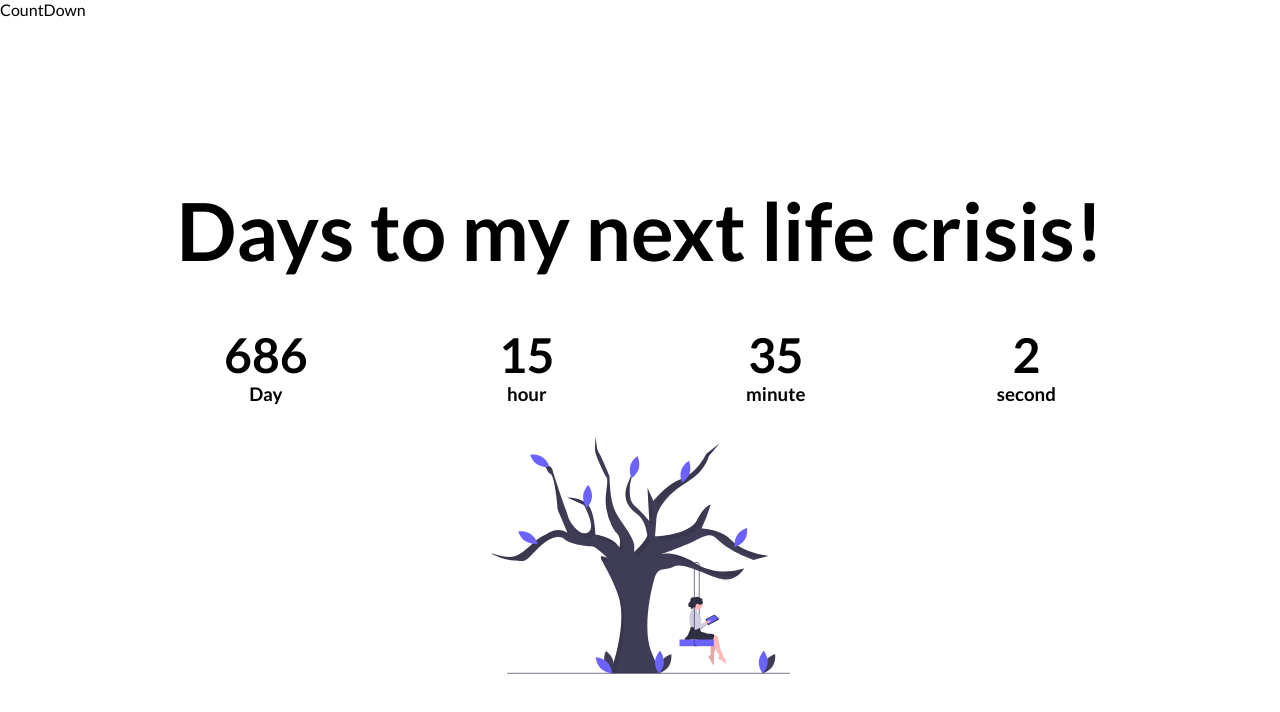
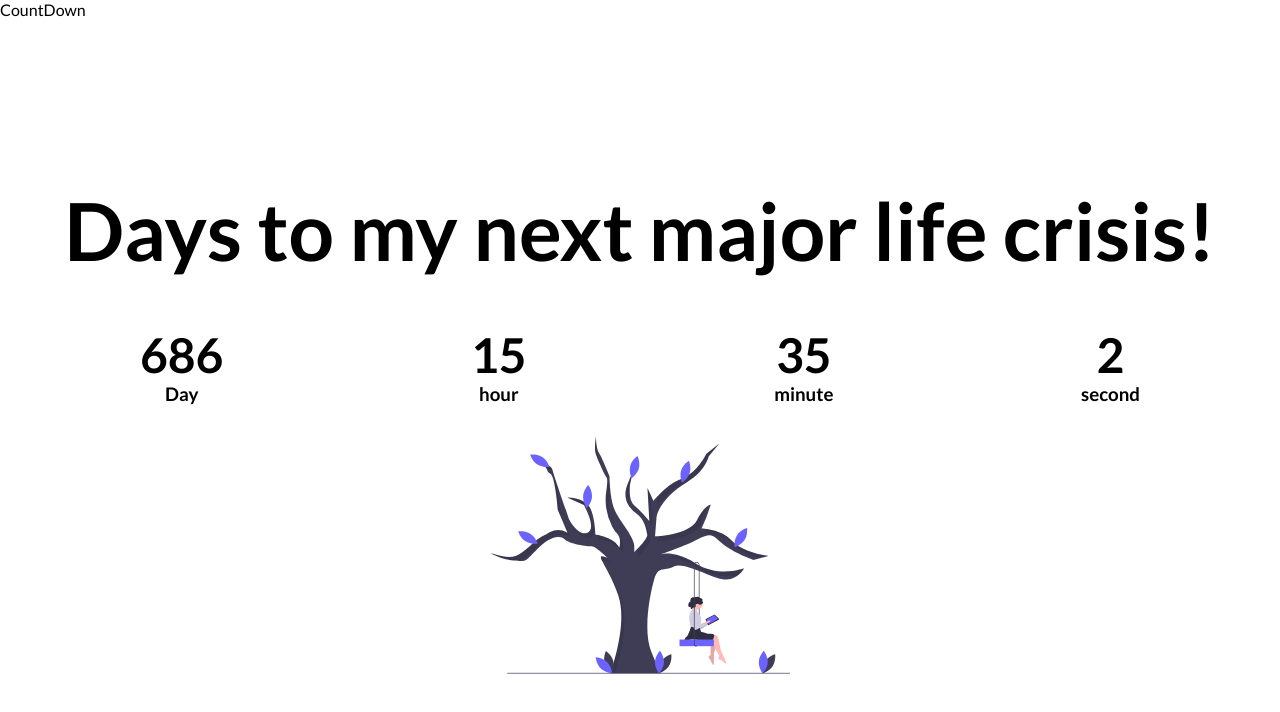
Before and after one commit to Pipicallu/countdownTest, a plain HTML site: page index.html in a window 1280 px wide. Drawn offline with Linux system fonts and the light colour scheme.

Commit message:
fixed title and readme

```diff
--- a/index.html
+++ b/index.html
@@ -16,7 +16,7 @@
     <section class="coming-soon">
         <div>
             <h2>
-                Days to my next life crisis!
+                Days to my next major life crisis!
             </h2>
             <div class="countdown">
                 <div class="container-day">
```
Also changed, not shown: 1 other file.
